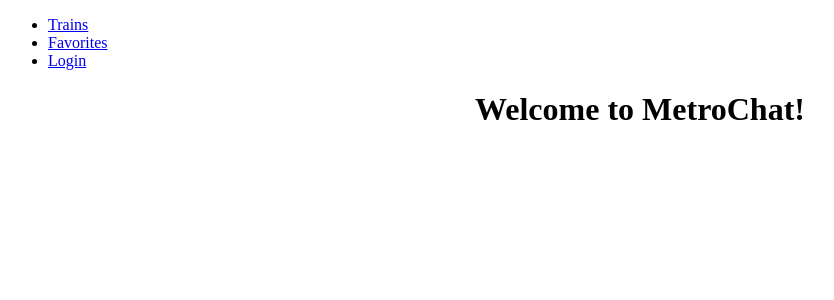
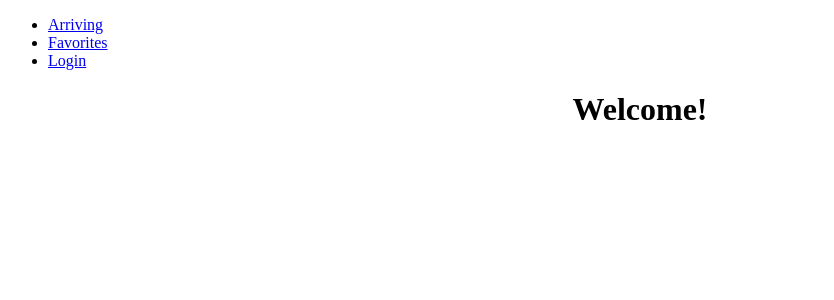
Before and after one commit to tavernhell/MetroChat, an Angular app: page /arriving in a window 1280 px wide. Shown: the top 300 px of the page, without its empty margins (0-834 px from the left). Built offline with nearby package versions, Linux system fonts and the light colour scheme.

Commit message:
Added routes, error page

```diff
--- a/src/app/app.component.html
+++ b/src/app/app.component.html
@@ -1,7 +1,2 @@
-<mc-menu></mc-menu>
-<div style="text-align:center">
-  <h1>
-    Welcome to {{ title }}!
-  </h1>
-</div>
-<mc-trains></mc-trains>
+<!-- this will show the component associate to the "path:"" key of the Route -->
+<router-outlet></router-outlet>
--- a/src/app/app.module.ts
+++ b/src/app/app.module.ts
@@ -8,6 +8,8 @@ import { MmssPipe } from './pipes/mmss.pipe';
 import { MessagesComponent } from './components/messages/messages.component';
 import { MetroComponent } from './components/metro/metro.component';
 import { TraindetailsComponent } from './components/trains/traindetails/traindetails.component';
+import { RouterModule } from '@angular/router';
+import { Error404Component } from './error404/error404.component';
 
 //there must be ONLY ONE AppModule file per Application
 
@@ -20,10 +22,18 @@ import { TraindetailsComponent } from './components/trains/traindetails/traindet
     MmssPipe,
     MessagesComponent,
     MetroComponent,
-    TraindetailsComponent
+    TraindetailsComponent,
+    Error404Component
   ],
   imports: [
-    BrowserModule //this will contain a series of important directives so it's always good to have it (imported by default)
+    BrowserModule, //this will contain a series of important directives so it's always good to have it (imported by default)
+    RouterModule.forRoot(
+      [
+        { path: 'arriving', component: TrainsComponent }, //this will show TrainsComponent in the template where "<router-outlet></router-outlet>" appears
+        { path: '', redirectTo: '/arriving', pathMatch:'full' }, //this will redirect to the arriving path route
+        { path: '**', component: Error404Component } //for every path that is not defined
+      ]
+    )
   ],
   providers: [],
   bootstrap: [AppComponent] //bootstrap will contain the first component that will be loaded
--- a/src/app/components/menu/menu.component.html
+++ b/src/app/components/menu/menu.component.html
@@ -1,7 +1,7 @@
 <nav>
   <ul>
     <!-- Inside these {{}} I can also have expressions! -->
-    <li><a href="#">{{linkMenu1}}</a></li>
+    <li><a routerLink='/arriving'>Arriving</a></li>
     <li><a href="#">{{linkMenu2}}</a></li>
     <li><a href="#">{{linkMenu3}}</a></li>
   </ul>
--- a/src/app/components/trains/trains.component.html
+++ b/src/app/components/trains/trains.component.html
@@ -1,3 +1,10 @@
+<mc-menu></mc-menu>
+<div style="text-align:center">
+  <h1>
+    Welcome!
+  </h1>
+</div>
+
 <div class="trainlist">
   <!-- the metro on the right of dataIn refers to the metro of metrolist -->
   <mc-metro *ngFor = "let metro of metroList"
@@ -5,6 +12,6 @@
             [metro]="metro"
             [now]="now"
             (click)="setMetro(metro)"></mc-metro>
-  <!-- when the departing event verifies, call the departed method  -->
+  <!-- when the departing event verifies, call the updateDepartedTrains method  -->
   <mc-traindetails [train]="selectedTrain"></mc-traindetails>
 </div>
--- /dev/null
+++ b/src/app/error404/error404.component.html
@@ -0,0 +1,4 @@
+<h1>
+  Page Not Found
+</h1>
+<button (click)="backToHome()">Back to Homepage</button>
--- /dev/null
+++ b/src/app/error404/error404.component.ts
@@ -0,0 +1,20 @@
+import { Component, OnInit } from '@angular/core';
+import { Router } from '@angular/router';
+
+@Component({
+  selector: 'app-error404',
+  templateUrl: './error404.component.html',
+  styleUrls: ['./error404.component.css']
+})
+export class Error404Component implements OnInit {
+
+  constructor(private router:Router) { }
+
+  ngOnInit() {
+  }
+
+  backToHome() {
+      this.router.navigate(['/']); //the path '/' will redirect to arriving path, that is associated to '/arriving' URL, which will show TrainComponent template
+  }
+
+}
```
Also changed, not shown: src/app/error404/error404.component.css (added), 1 other file (tests, documents, lock files or other folders).
